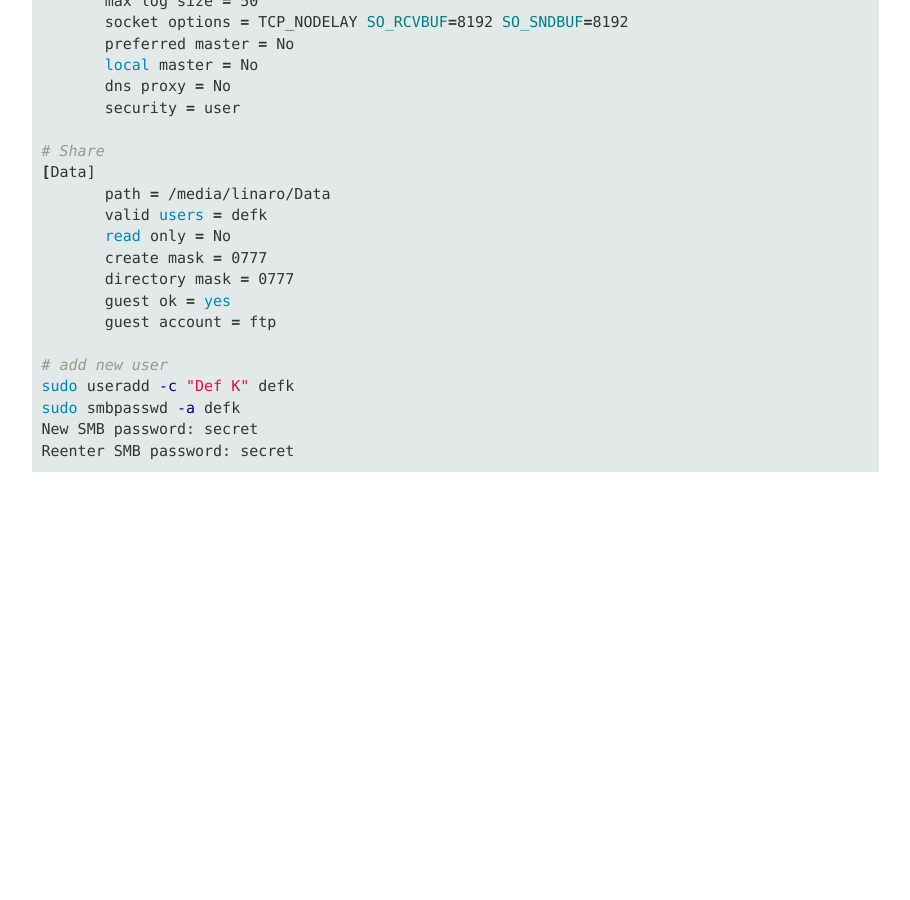
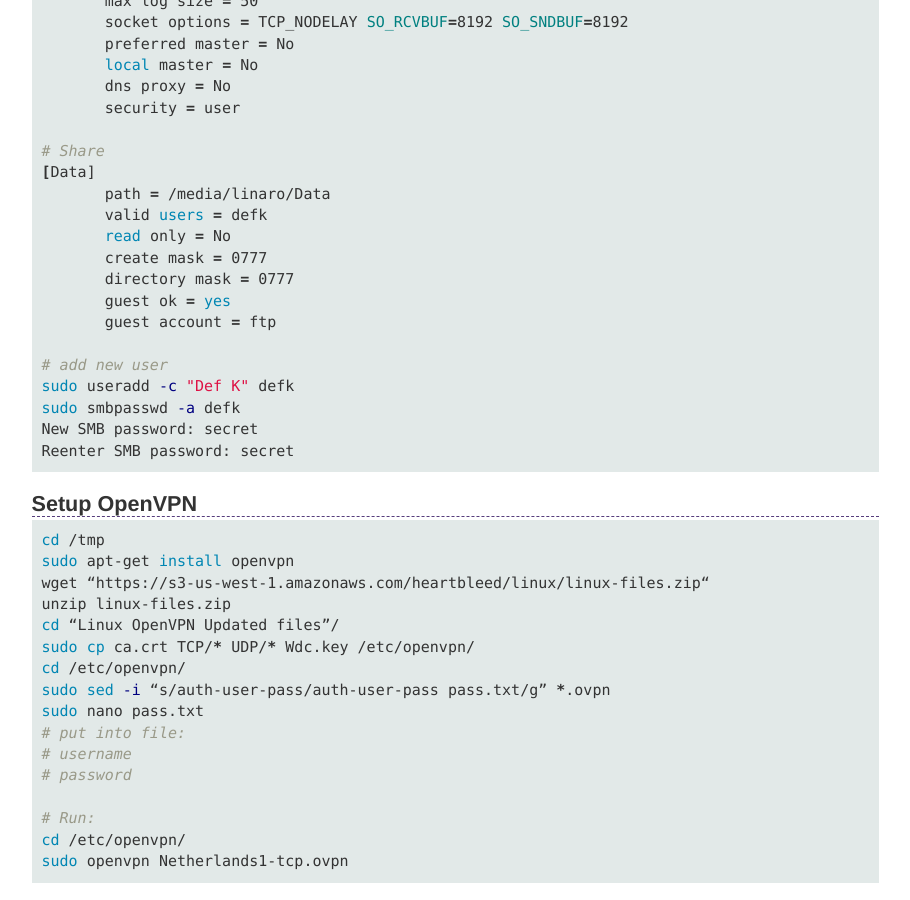
Before and after one commit to AndrewSoltes/AndrewSoltes.github.io, a Jekyll site: the page built from tinkerboard/index.md, in a window 1280 px wide and 900 px high, scrolled down 577 px. Shown: the whole window, without its empty margins (331-1241 px from the left). Built offline with Jekyll 4.4.1, drawn with Linux system fonts in a browser that asks for light colours; before the commit the page ends 1066 px from its top, so only the background shows below that.

Commit message:
tinker - setup openvpn

```diff
--- a/tinkerboard/index.md
+++ b/tinkerboard/index.md
@@ -56,3 +56,25 @@ sudo smbpasswd -a defk
 New SMB password: secret
 Reenter SMB password: secret
 {% endhighlight %}
+
+Setup OpenVPN
+------------
+
+{% highlight sh %}
+cd /tmp
+sudo apt-get install openvpn
+wget “https://s3-us-west-1.amazonaws.com/heartbleed/linux/linux-files.zip“
+unzip linux-files.zip
+cd “Linux OpenVPN Updated files”/
+sudo cp ca.crt TCP/* UDP/* Wdc.key /etc/openvpn/
+cd /etc/openvpn/
+sudo sed -i “s/auth-user-pass/auth-user-pass pass.txt/g” *.ovpn
+sudo nano pass.txt
+# put into file:
+# username
+# password
+
+# Run:
+cd /etc/openvpn/
+sudo openvpn Netherlands1-tcp.ovpn
+{% endhighlight %}
```
